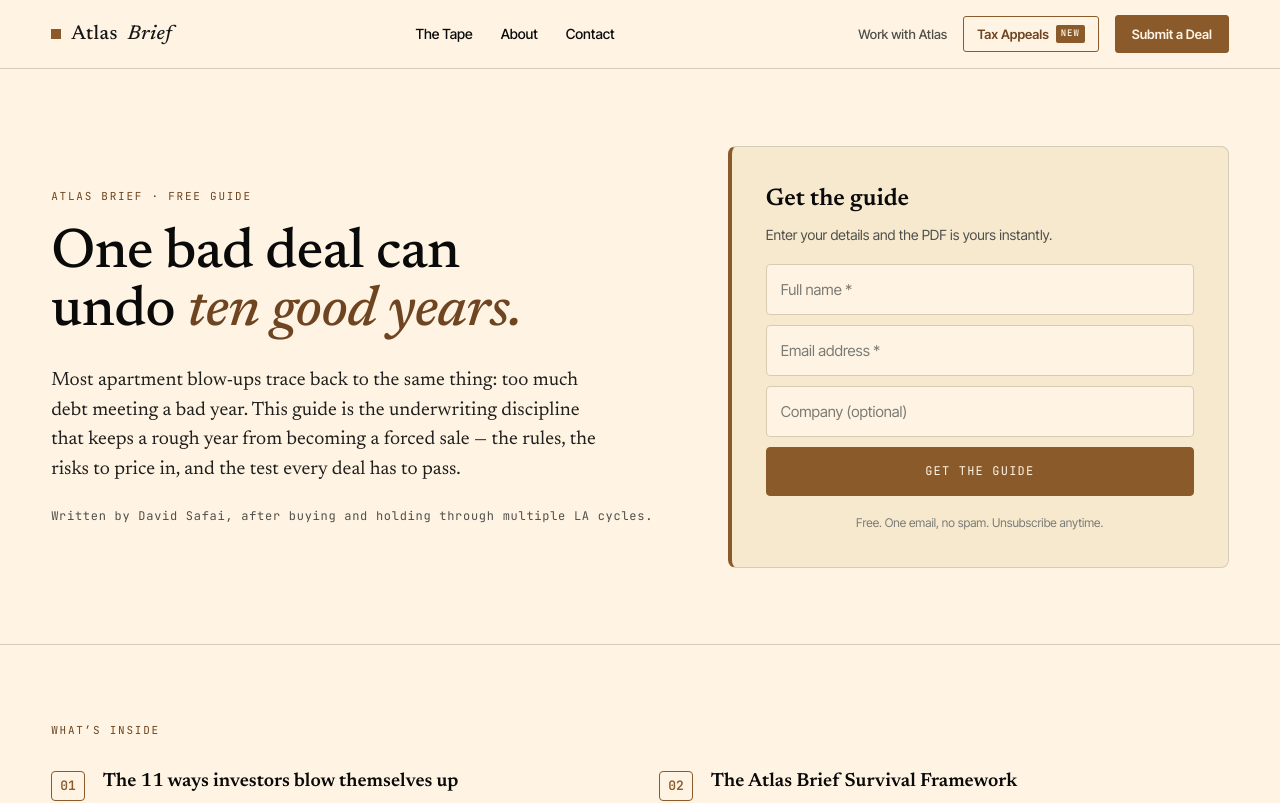
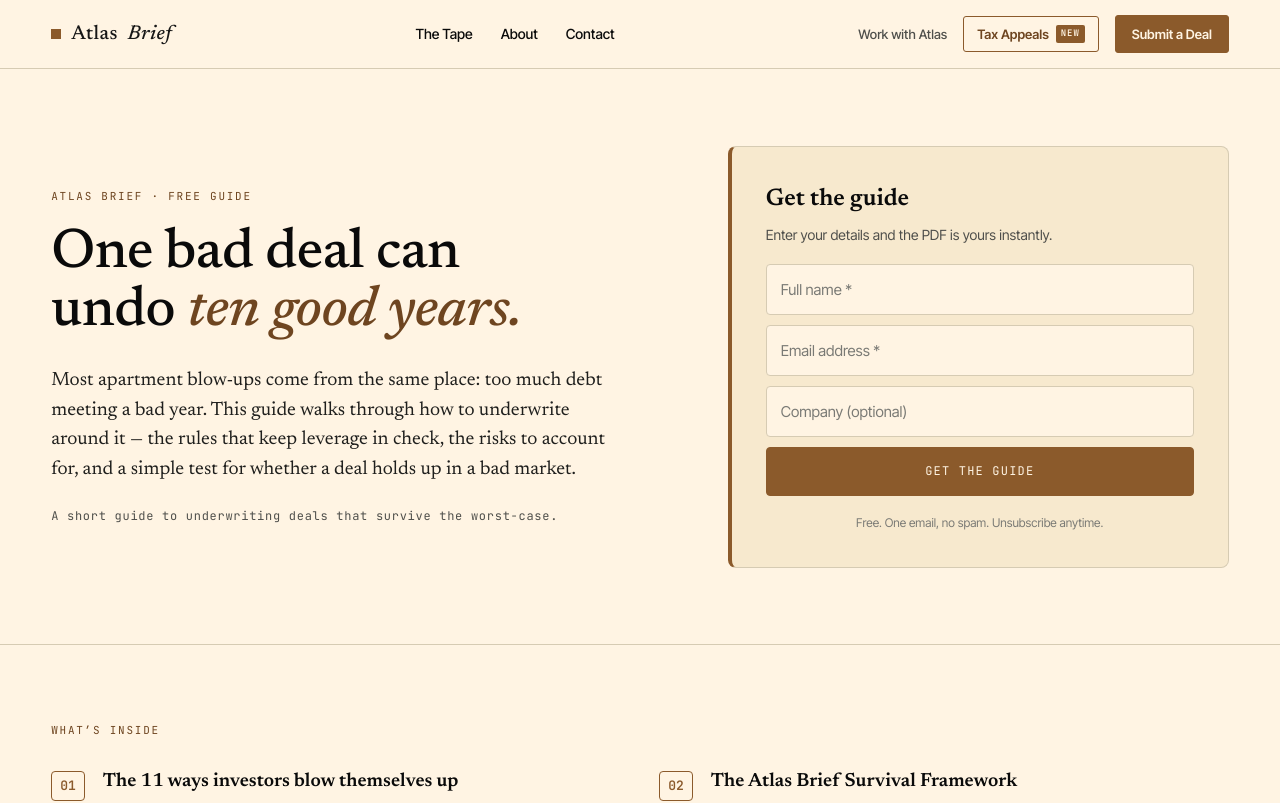
Before and after one commit to nicjofre/atlas-brief, a Next.js app: page /survival-guide in a window 1280 px wide. Shown: the top 803 px of the page. Built offline with nearby package versions, Linux system fonts and the light colour scheme; no server answers.

Commit message:
Survival Guide lede: teacherly, explanatory voice; shorten kicker
Co-Authored-By: Claude Opus 4.8 (1M context) <noreply@anthropic.com>

```diff
--- a/app/(frontend)/(public)/survival-guide/page.tsx
+++ b/app/(frontend)/(public)/survival-guide/page.tsx
@@ -29,12 +29,12 @@ export default function SurvivalGuidePage() {
                 One bad deal can undo <em>ten good years.</em>
               </h1>
               <p className="sg-lede">
-                Most apartment blow-ups trace back to the same thing: too much debt meeting a bad year. This
-                guide is the underwriting discipline that keeps a rough year from becoming a forced sale &mdash;
-                the rules, the risks to price in, and the test every deal has to pass.
+                Most apartment blow-ups come from the same place: too much debt meeting a bad year. This guide
+                walks through how to underwrite around it &mdash; the rules that keep leverage in check, the
+                risks to account for, and a simple test for whether a deal holds up in a bad market.
               </p>
               <p className="sg-kicker">
-                Written by David Safai, after buying and holding through multiple LA cycles.
+                A short guide to underwriting deals that survive the worst-case.
               </p>
             </div>
 
```
